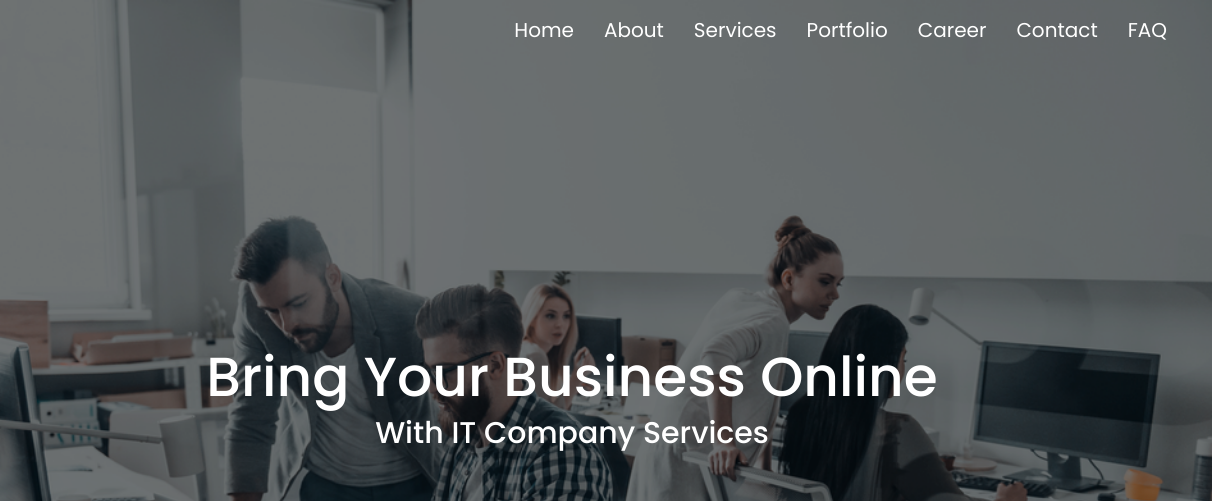
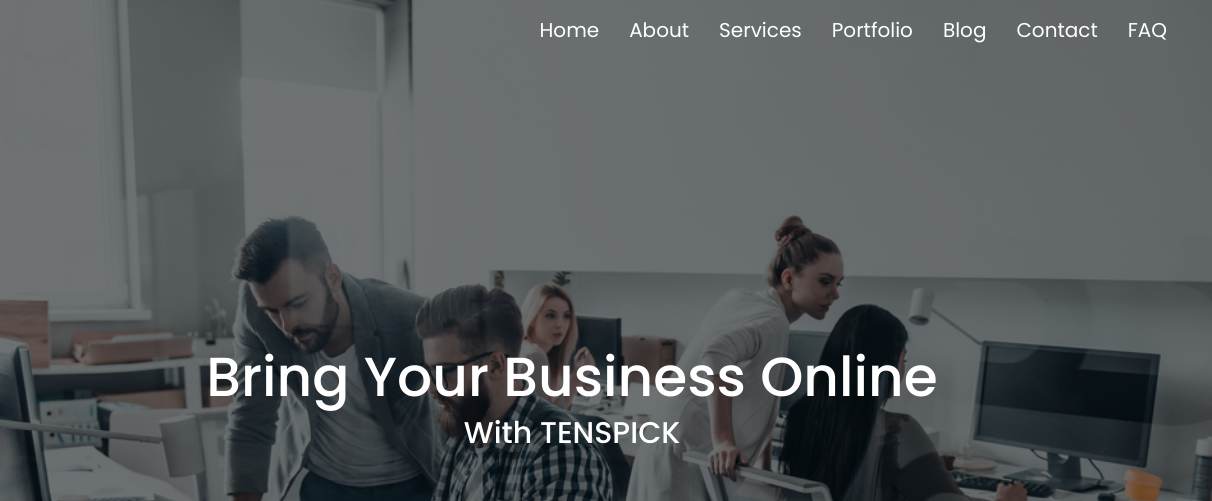
Before and after one commit to tenspick/Tenspick-Main-Website, a plain HTML site: page index.html in a window 1280 px wide. Shown: the top 501 px of the page, 68-1280 px from the left. Drawn offline with nearby package versions, Linux system fonts and the light colour scheme.

Commit message:
index.html

```diff
--- a/index.html
+++ b/index.html
@@ -4,7 +4,7 @@
     <meta charset="UTF-8">
     <meta http-equiv="X-UA-Compatible" content="IE=edge">
     <meta name="viewport" content="width=device-width, initial-scale=1.0">
-    <title>IT Company Website</title>
+    <title>Tenspick</title>
     <link rel="stylesheet" href="./css/style.css">
     <link rel="stylesheet" href="https://cdnjs.cloudflare.com/ajax/libs/font-awesome/5.15.3/css/all.min.css">
     <script src="https://cdnjs.cloudflare.com/ajax/libs/jquery/3.6.0/jquery.min.js"></script>
@@ -29,7 +29,7 @@
                 <li><a href="#about">about</a></li>
                 <li><a href="#service">services</a></li>
                 <li><a href="#portfolio">portfolio</a></li>
-                <li><a href="careers.html">career</a></li>
+                <li><a href="careers.html">blog</a></li>
                 <li><a href="#contact">contact</a></li>
                 <li><a href="#faq">FAQ</a></li>
             </ul>
@@ -38,7 +38,7 @@
 
   <section id="home" class="home">
       <h1>Bring your Business Online</h1>
-      <h2>with IT Company Services</h2>
+      <h2>with TENSPICK</h2>
     <div class="wave wave1"></div>
     <div class="wave wave2"></div>
     <div class="wave wave3"></div>
```
